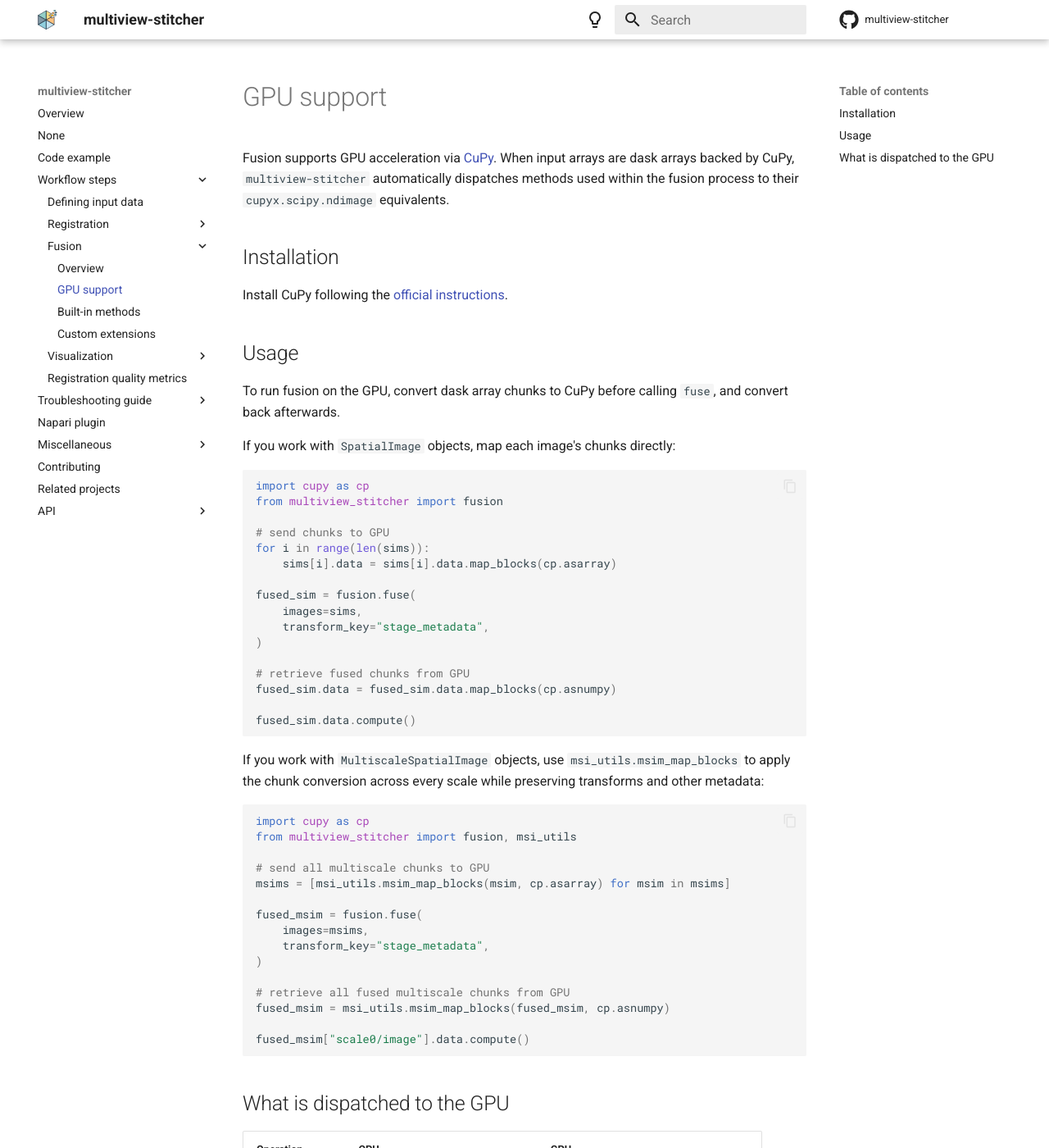
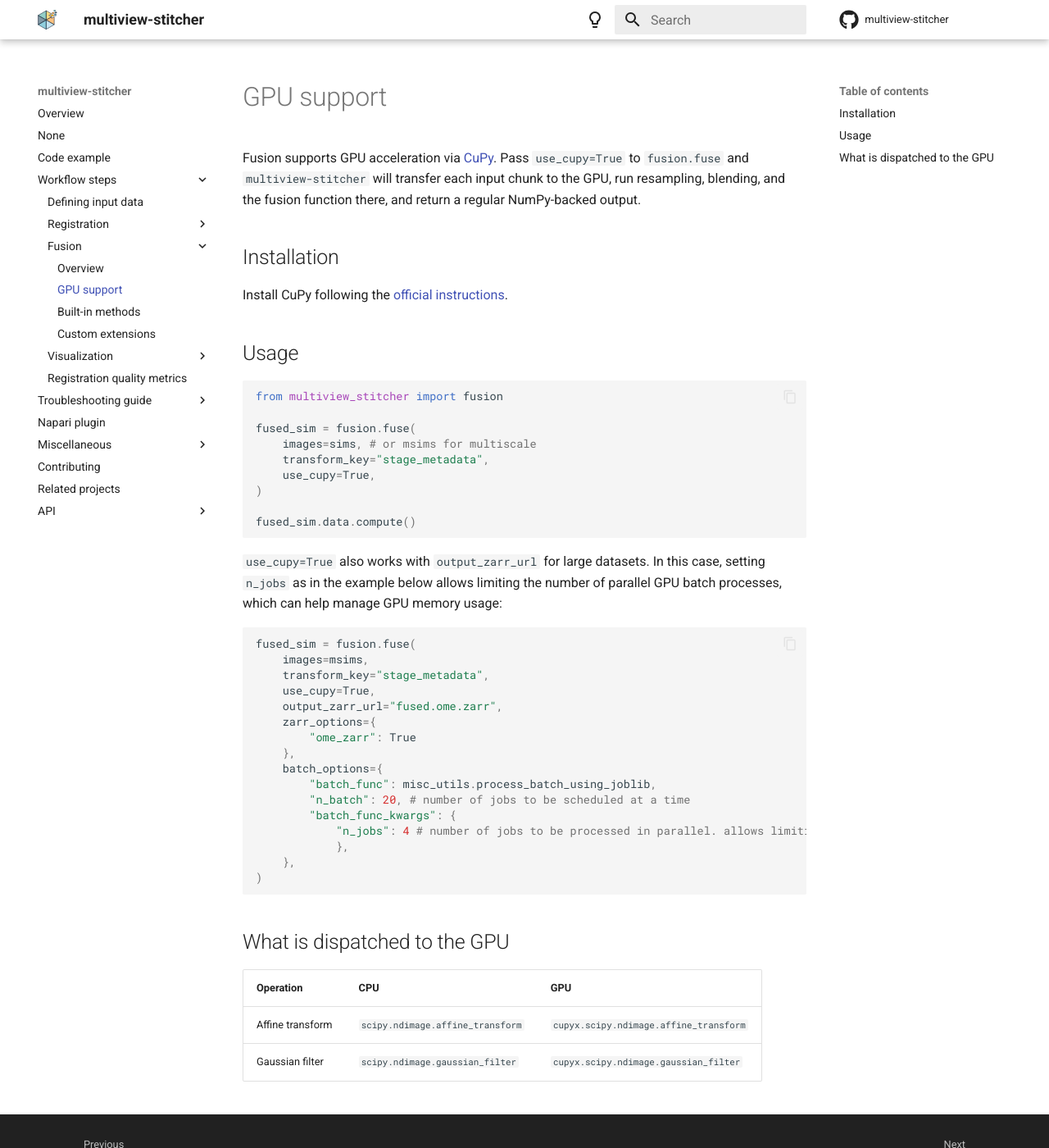
Before and after one commit to multiview-stitcher/multiview-stitcher, an MkDocs documentation site: the page built from docs/gpu_support.md, in a window 1280 px wide and 1400 px high. Shown: the whole window at 82% size. Built offline with MkDocs 1.6.1 and Material for MkDocs 9.7.7, drawn with Linux system fonts in a browser that asks for light colours; comment, search, counter and statistics services are not loaded; the version menu is left out.

Commit message:
Update gpu related documentation

````diff
--- a/docs/gpu_support.md
+++ b/docs/gpu_support.md
@@ -1,6 +1,6 @@
 # GPU support
 
-Fusion supports GPU acceleration via [CuPy](https://cupy.dev/). When input arrays are dask arrays backed by CuPy, `multiview-stitcher` automatically dispatches methods used within the fusion process to their `cupyx.scipy.ndimage` equivalents.
+Fusion supports GPU acceleration via [CuPy](https://cupy.dev/). Pass `use_cupy=True` to `fusion.fuse` and `multiview-stitcher` will transfer each input chunk to the GPU, run resampling, blending, and the fusion function there, and return a regular NumPy-backed output.
 
 ## Installation
 
@@ -8,47 +8,37 @@ Install CuPy following the [official instructions](https://docs.cupy.dev/en/stab
 
 ## Usage
 
-To run fusion on the GPU, convert dask array chunks to CuPy before calling `fuse`, and convert back afterwards.
-
-If you work with `SpatialImage` objects, map each image's chunks directly:
-
 ```python
-import cupy as cp
 from multiview_stitcher import fusion
 
-# send chunks to GPU
-for i in range(len(sims)):
-    sims[i].data = sims[i].data.map_blocks(cp.asarray)
-
 fused_sim = fusion.fuse(
-    images=sims,
+    images=sims, # or msims for multiscale
     transform_key="stage_metadata",
+    use_cupy=True,
 )
-
-# retrieve fused chunks from GPU
-fused_sim.data = fused_sim.data.map_blocks(cp.asnumpy)
 
 fused_sim.data.compute()
 ```
 
-If you work with `MultiscaleSpatialImage` objects, use `msi_utils.msim_map_blocks` to apply the chunk conversion across every scale while preserving transforms and other metadata:
+`use_cupy=True` also works with `output_zarr_url` for large datasets. In this case, setting `n_jobs` as in the example below allows limiting the number of parallel GPU batch processes, which can help manage GPU memory usage:
 
 ```python
-import cupy as cp
-from multiview_stitcher import fusion, msi_utils
-
-# send all multiscale chunks to GPU
-msims = [msi_utils.msim_map_blocks(msim, cp.asarray) for msim in msims]
-
-fused_msim = fusion.fuse(
+fused_sim = fusion.fuse(
     images=msims,
     transform_key="stage_metadata",
+    use_cupy=True,
+    output_zarr_url="fused.ome.zarr",
+    zarr_options={
+        "ome_zarr": True
+    },
+    batch_options={
+        "batch_func": misc_utils.process_batch_using_joblib,
+        "n_batch": 20, # number of jobs to be scheduled at a time
+        "batch_func_kwargs": {
+            "n_jobs": 4 # number of jobs to be processed in parallel. allows limiting GPU batch processing to e.g. 4 parallel jobs
+            },
+    },
 )
-
-# retrieve all fused multiscale chunks from GPU
-fused_msim = msi_utils.msim_map_blocks(fused_msim, cp.asnumpy)
-
-fused_msim["scale0/image"].data.compute()
 ```
 
 ## What is dispatched to the GPU
````
Also changed, not shown: docs/built_in_methods_fusion.md (+3 -9 lines), docs/features.md (+1 -1 lines), docs/fusion_overview.md (+6 -10 lines), docs/troubleshoot_fusion.md (+19 -0 lines), 1 other file.
